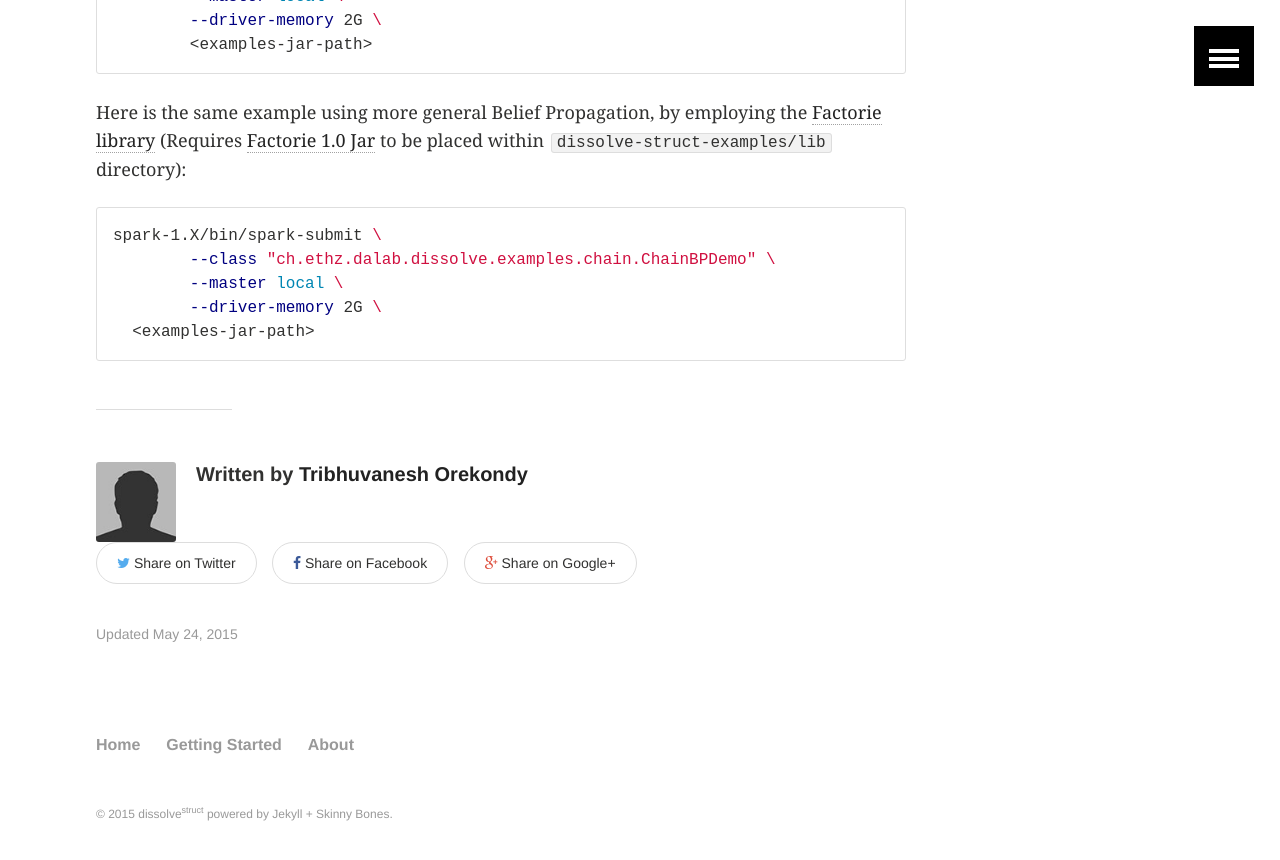
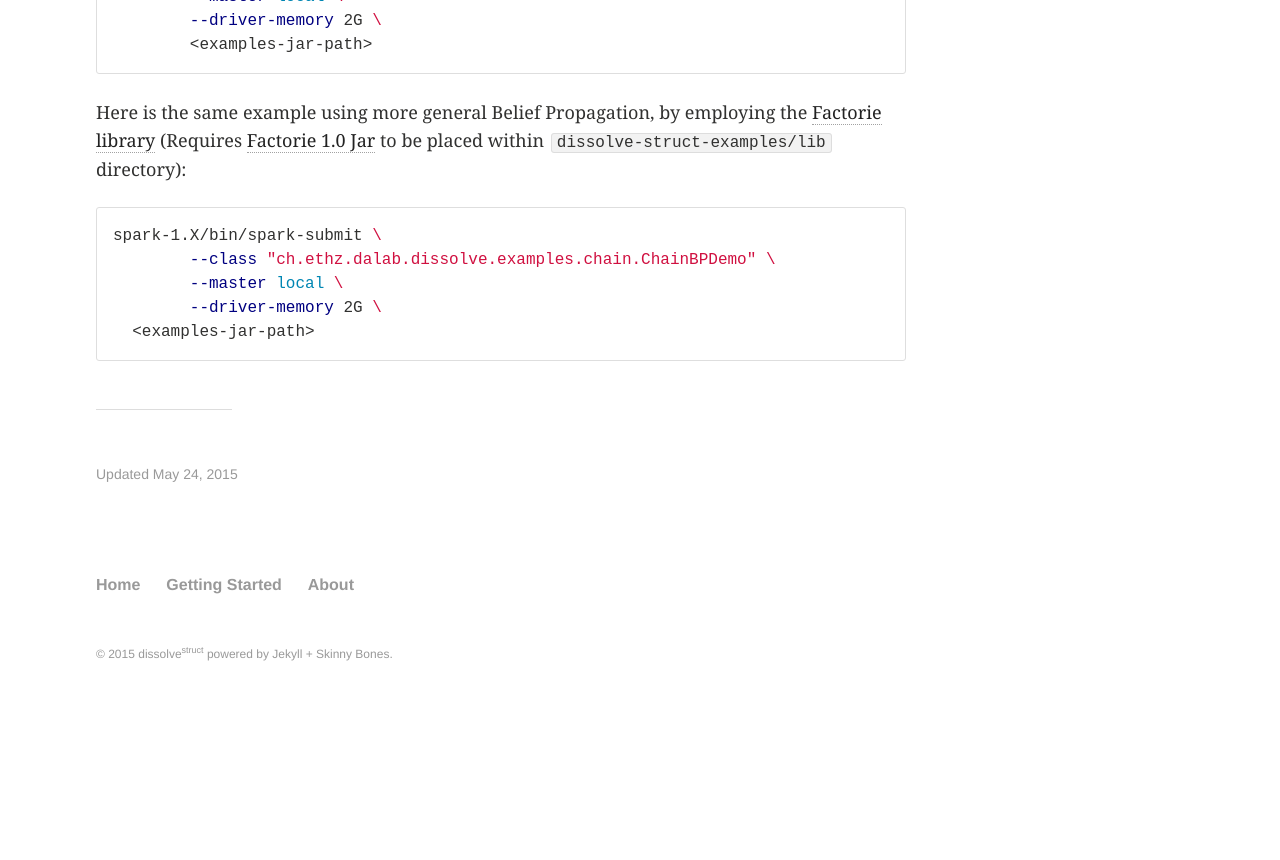
Before and after one commit to dalab/dissolve-struct, a Jekyll site: the page built from _posts/articles/2015-05-24-sequence-prediction-with-ocr-data.md, in a window 1280 px wide and 900 px high, scrolled down 1230 px. Shown: the top 860 px of the window. Built offline with Jekyll 4.4.1, drawn with Linux system fonts in a browser that asks for light colours; after the commit the page ends 1970 px from its top, so only the background shows below that.

Commit message:
Removing sliding navbar

```diff
--- a/_layouts/article.html
+++ b/_layouts/article.html
@@ -21,8 +21,7 @@ layout: default
 				{{ content }}
 				<hr />
 				<footer class="page-footer">
-					{% if page.categories %}{% include page-author.html %}{% endif %}
-					{% if page.share != false %}{% include share-this.html %}{% endif %}
+					{% if page.share == true %}{% include share-this.html %}{% endif %}
 					{% include page-meta.html %}
 				</footer><!-- /.footer -->
 				<aside>
--- a/_layouts/default.html
+++ b/_layouts/default.html
@@ -32,7 +32,7 @@
   <body id="js-body">
     {% include browser-upgrade.html %}
     {% include header.html %}
-    {% include navigation-sliding.html %}
+    <!-- {% include navigation-sliding.html %} -->
 
     <div id="page-wrapper">
       {{ content }}
--- a/_layouts/home.html
+++ b/_layouts/home.html
@@ -35,7 +35,7 @@
 
   <body>
     {% include header.html %}
-    {% include navigation-sliding.html %}
+    <!-- {% include navigation-sliding.html %} -->
 
     {% if page.image.feature %}
     <div class="page-lead" style="background-image:url({{ site.url }}/images/{{ page.image.feature }})">
```
Also changed, not shown: _includes/header.html (line endings or trailing spaces).
